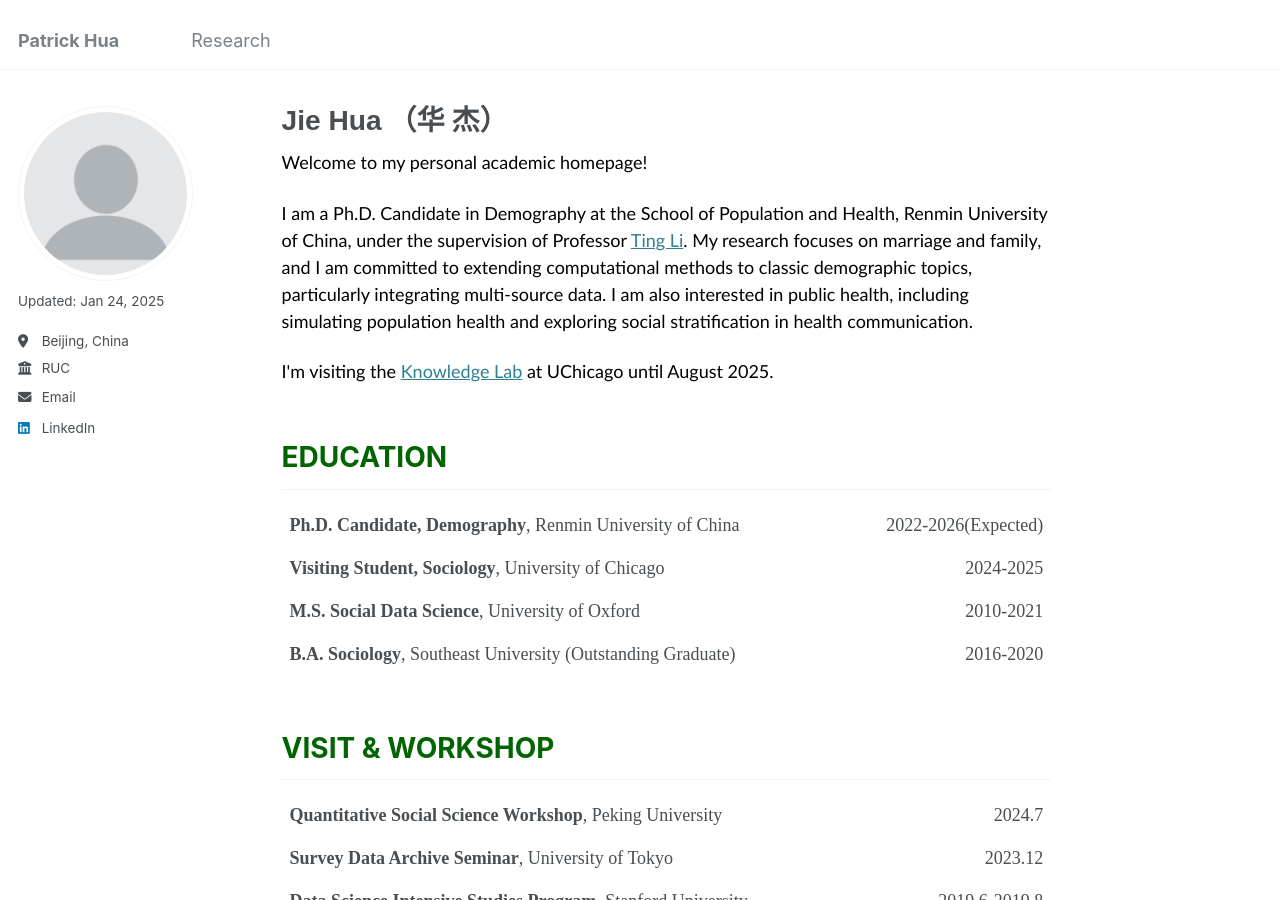
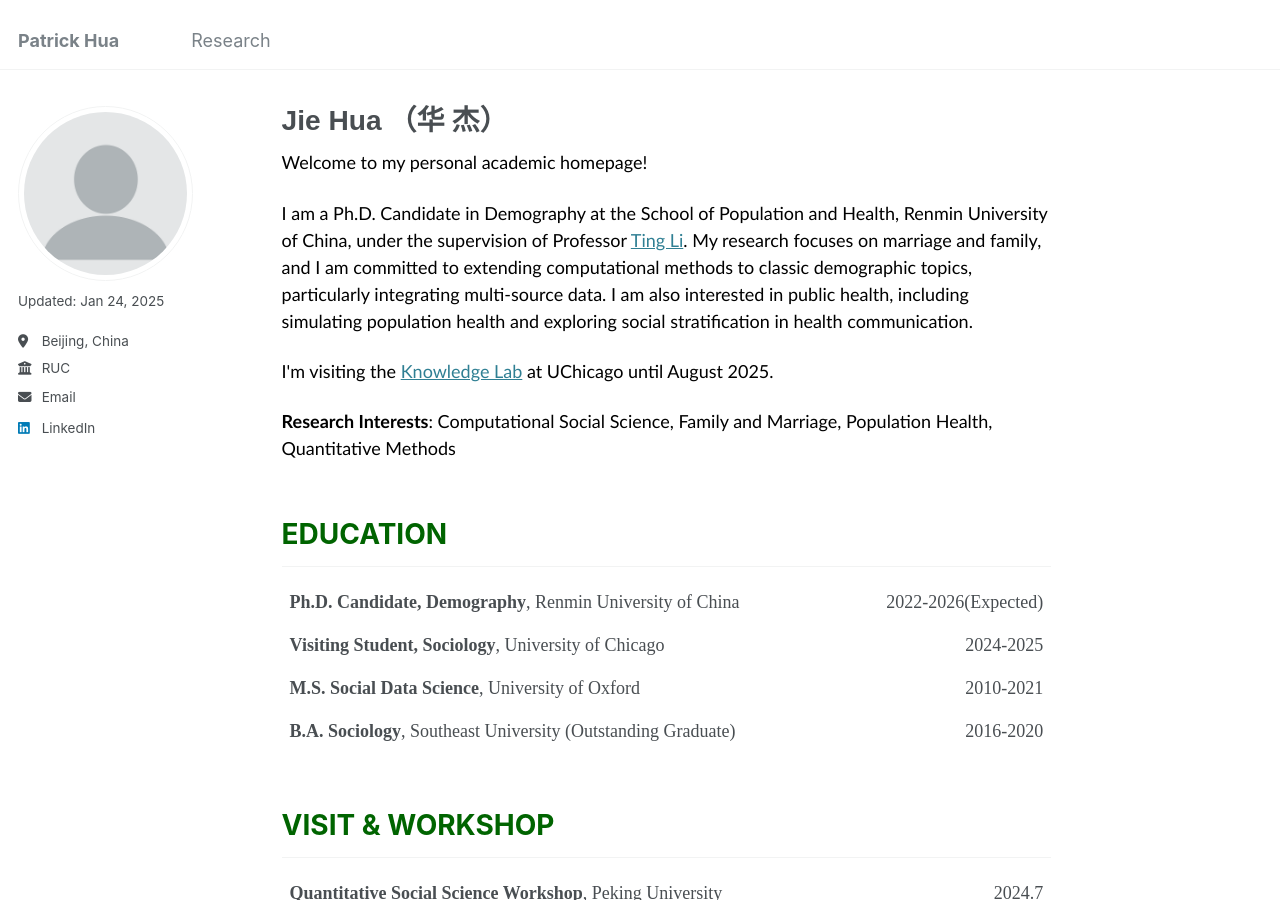
Before and after one commit to jiehua-css/jiehua-css.github.io, a Jekyll site: the page built from _pages/about.md, in a window 1280 px wide and 900 px high. Built offline with Jekyll 4.4.1, drawn with Linux system fonts in a browser that asks for light colours.

Commit message:
Update about.md

```diff
--- a/_pages/about.md
+++ b/_pages/about.md
@@ -23,6 +23,9 @@ I am a Ph.D. Candidate in Demography at the School of Population and Health, Ren
 </p>
 <p class="bio-text">
 I'm visiting the  <a href="https://knowledgelab.org/">Knowledge Lab</a> at UChicago until August 2025.
+</p>
+<p class="bio-text">
+<b>Research Interests</b>: Computational Social Science, Family and Marriage, Population Health, Quantitative Methods
 </p>
 
 <style>
```
